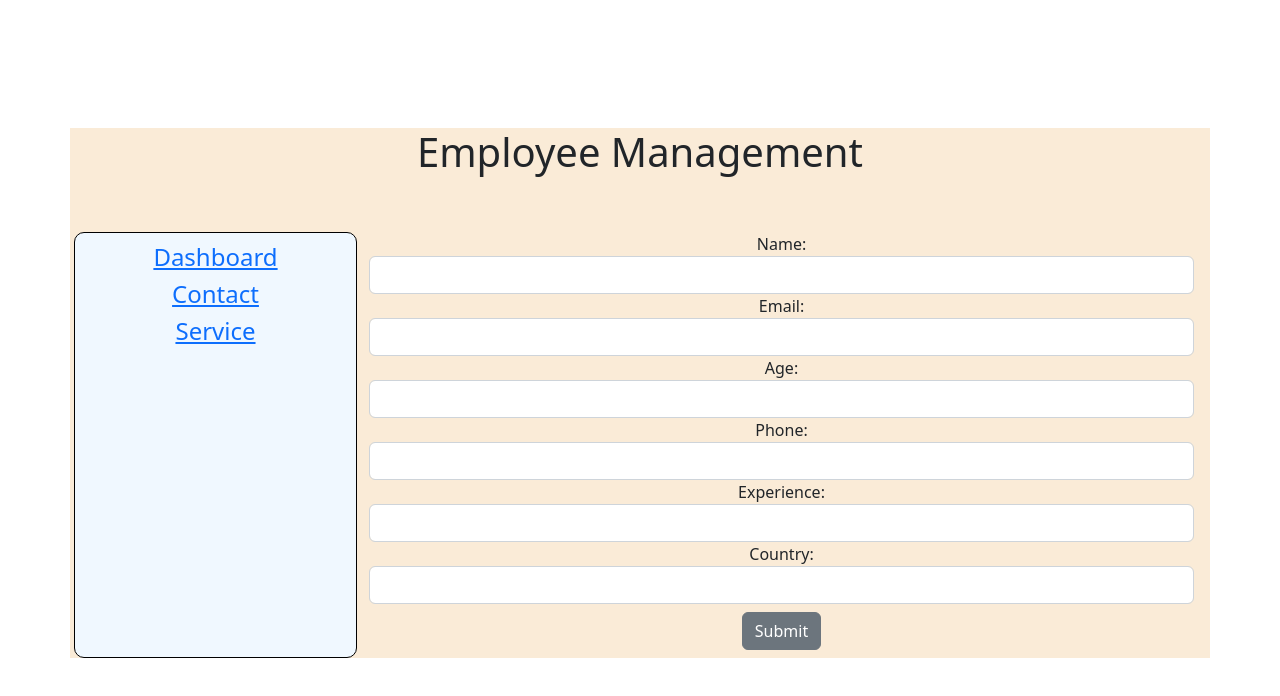
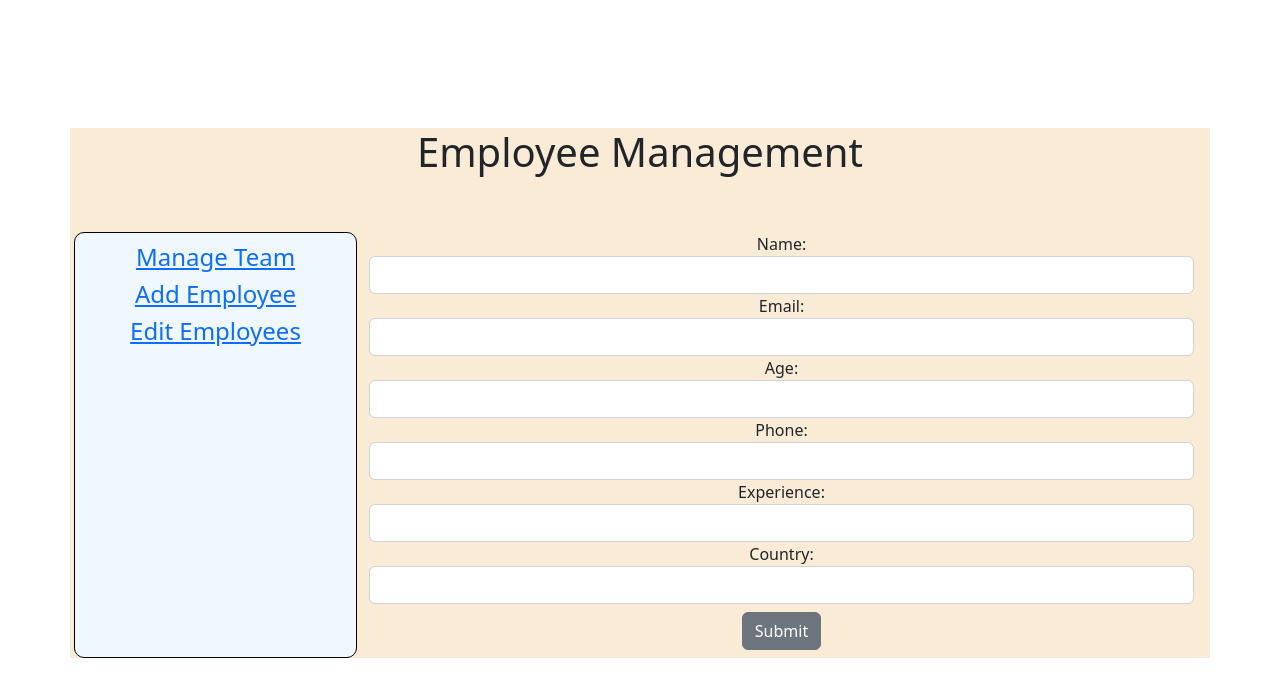
Before and after one commit to wlnston1/capstone, a React (Create React App) app in the folder client/: page / in a window 1280 px wide. Shown: the top 696 px of the page. Built offline with nearby package versions, Linux system fonts and the light colour scheme.

Commit message:
feat: updated sidebar order and wording

```diff
--- a/client/src/components/Sidebar/index.js
+++ b/client/src/components/Sidebar/index.js
@@ -1,26 +1,24 @@
 import React from "react";
-import { Link } from "react-router-dom";
+import { NavLink } from "react-router-dom";
 
 function Sidebar() {
   return (
     <nav>
       <h4>
-        <Link to="/">Dashboard </Link>
+        <NavLink exact to="/contact" activeClassName="bg-gray-200">
+          Manage Team
+        </NavLink>
       </h4>
       <h4>
-        <Link to="/contact">Contact </Link>
+        <NavLink exact to="/" activeClassName="bg-gray-200">
+          Add Employee
+        </NavLink>
       </h4>
       <h4>
-        <Link to="/service"> Service </Link>
+        <NavLink exact to="/edit/0" activeClassName="bg-gray-200">
+          Edit Employees
+        </NavLink>
       </h4>
-
-      {/*
-      <h4>
-        <Link to="/">Dashboard </Link>
-      </h4>
-      <h4>
-        <Link to="/">Dashboard </Link>
-      </h4> */}
     </nav>
   );
 }
```
